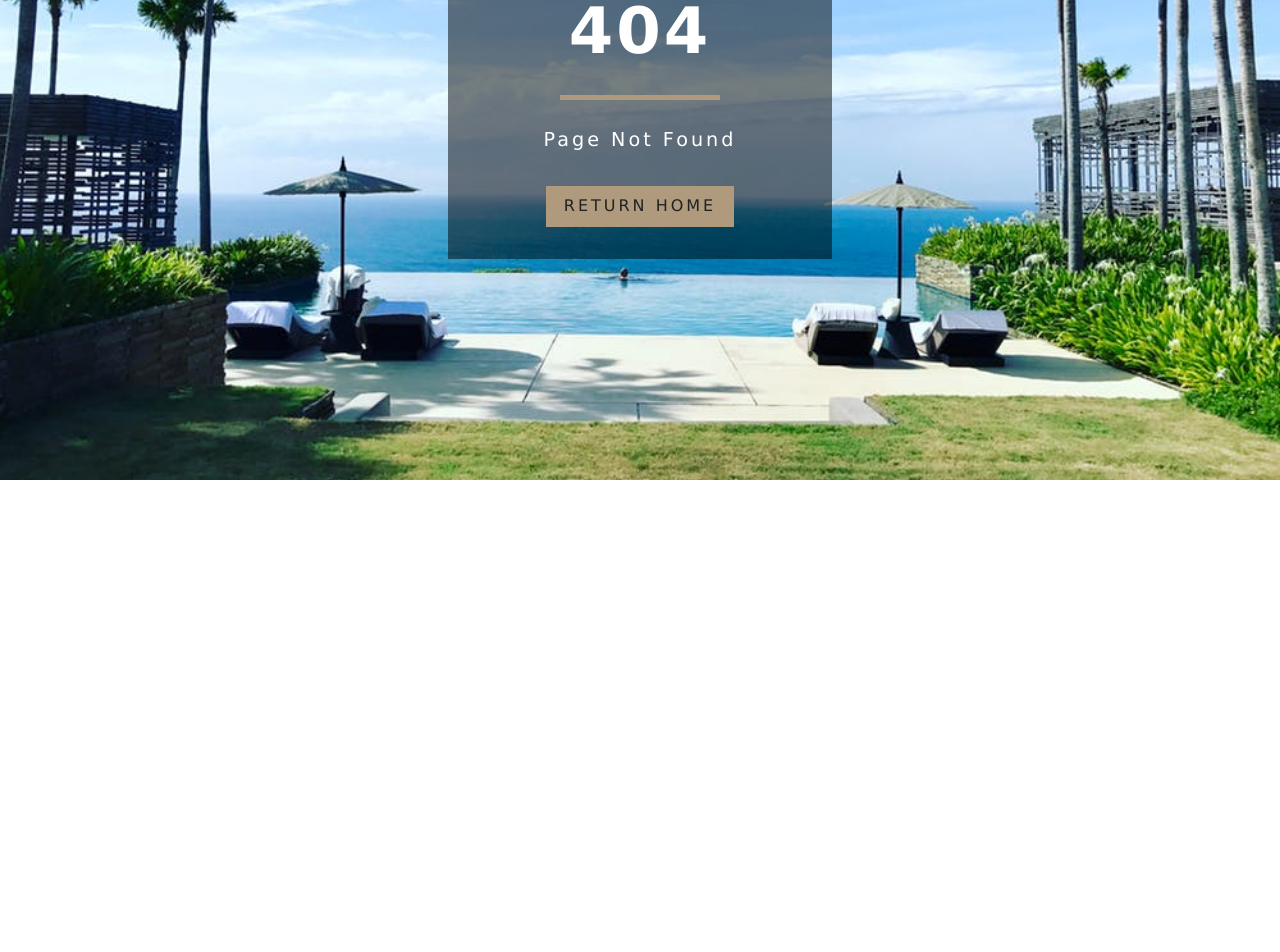
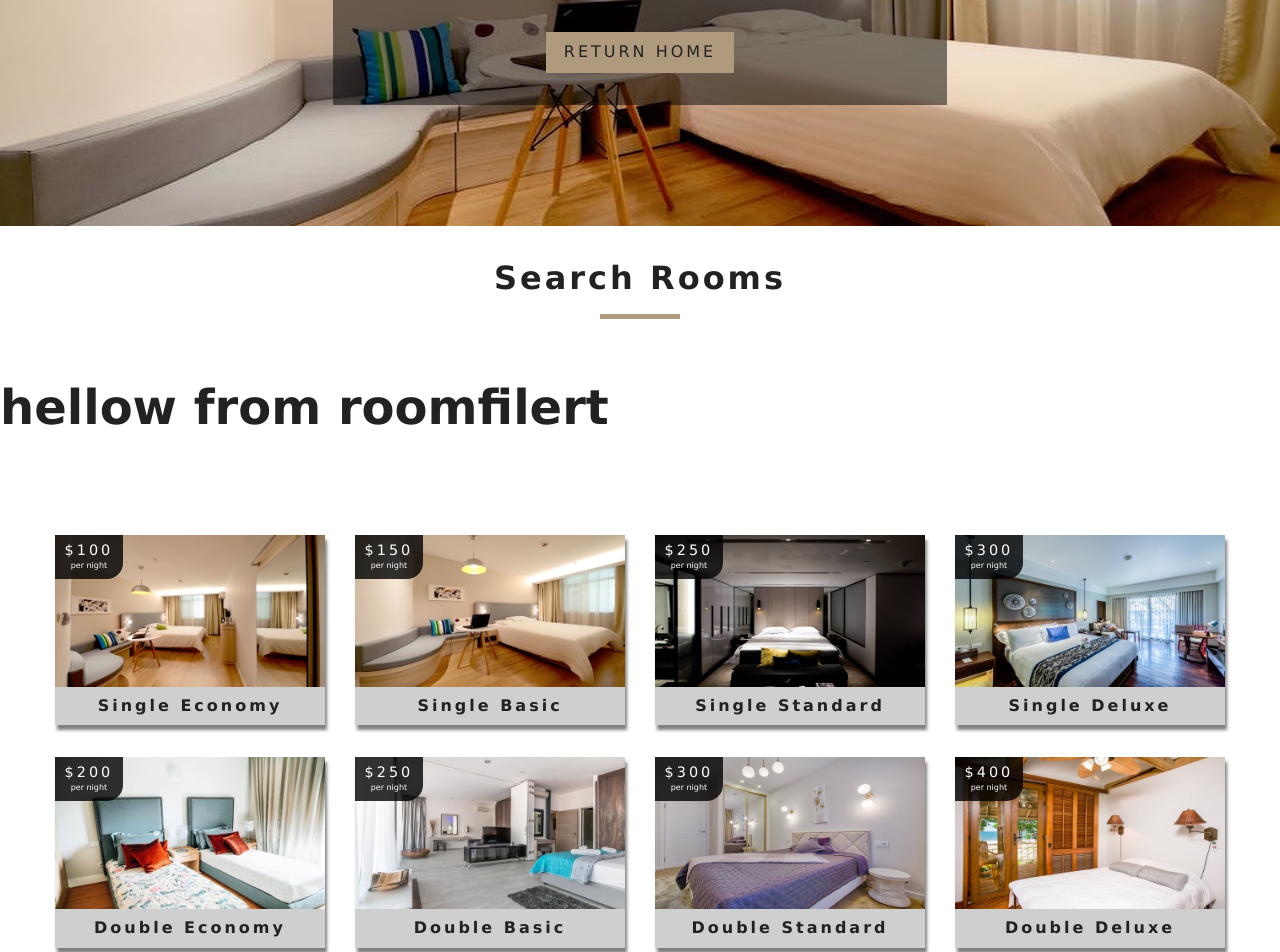
Before and after one commit to ziaul888/resort-project, a React (Create React App) app: page /rooms in a window 1280 px wide. Before the commit this address had no page. Shown: the part 320-1272 px from the top of the page. Before the commit the page ends 800 px from the top, so only its background shows below. Built offline with nearby package versions, Linux system fonts and the light colour scheme.

Commit message:
roomcomponent and roomlist component

```diff
--- a/src/App.js
+++ b/src/App.js
@@ -2,7 +2,7 @@
 import React from "react"
 import './App.css';
 import Home from "./pages/Home"
-import Room from "./pages/Room"
+import Rooms from "./pages/Rooms"
 import SingleRoom from "./pages/SingleRoom"
 import NotFound from "./pages/NotFound"
 import {Route, Switch} from  'react-router-dom'
@@ -14,7 +14,7 @@ function App() {
     <NavBar/>
     <Switch>
     <Route exact path="/" component={Home}/>
-    <Route exact path="/room/" component={Room}/>
+    <Route exact path="/rooms/" component={Rooms}/>
     <Route exact path="/rooms/:slug" component={SingleRoom}/>
     <Route component={NotFound}/>
     </Switch>
--- a/src/Context.jsx
+++ b/src/Context.jsx
@@ -20,7 +20,7 @@
          let featuredRooms= rooms.filter(room=> room.featured === true);
          this.setState({
          rooms,featuredRooms,sortedRooms:rooms,
-         loading:false
+        loading:false
         })
      }
      formatData(items){
@@ -49,4 +49,12 @@
 
  const RoomConsumer = RoomContext.Consumer;
 
+ export function withRoomConsumer(Component){
+     return function ConsuerWrapper (props){
+        return <RoomConsumer>
+            {value=><Component {...props} context={value}/>}
+        </RoomConsumer>
+     }
+ }
+
  export  {RoomProvider, RoomConsumer, RoomContext} ;
--- a/src/component/NavBar.jsx
+++ b/src/component/NavBar.jsx
@@ -32,7 +32,7 @@ export default class NavBar extends Component {
                           <Link to="/">Home</Link>
                       </li>
                       <li>
-                          <Link to="/room">Rooms</Link>
+                          <Link to="/rooms">Rooms</Link>
                       </li>
                   </ul>
               </div>
--- a/src/component/Room.jsx
+++ b/src/component/Room.jsx
@@ -1,6 +1,7 @@
 import React from 'react'
 import PropTypes from 'prop-types'
 import {Link} from 'react-router-dom'
+
 
 export default function Room({room}) {
     //console.log(room);
--- /dev/null
+++ b/src/component/RoomContainer.jsx
@@ -0,0 +1,41 @@
+import React from 'react'
+import RoomList from './RoomList'
+import RoomFilter from './RoomFilter'
+//import {RoomConsumer} from '../Context'
+import {withRoomConsumer} from '../Context'
+import Loading from './Loading'
+
+// higher order component
+function RoomContainer ({context}){
+    const {loading, sortedRooms,rooms}= context
+    if (loading){
+         return<Loading/>
+      }
+      return(<div>
+
+          <RoomFilter rooms={rooms}/>
+          <RoomList rooms={sortedRooms}/>
+
+      </div>)
+}
+
+export default withRoomConsumer(RoomContainer)
+
+// contextapi
+//export default function RoomContainer() {
+   // return (
+       // <RoomConsumer>
+            //{value=>{
+               // const {loading, sortedRooms,rooms}= value
+               // if (loading){
+                  //  return<Loading/>
+               // }
+                //return(<div>
+                //    <h1>h f rc</h1>
+                //    <RoomList rooms={sortedRooms}/>
+                //    <RoomFilter rooms={rooms}/>
+                //</div>)
+           // }}
+        //</RoomConsumer>
+    //)
+//}
--- /dev/null
+++ b/src/component/RoomFilter.jsx
@@ -0,0 +1,9 @@
+import React from 'react'
+
+export default function RoomFilter() {
+    return (
+        <div>
+            <h1>hellow from roomfilert</h1>
+        </div>
+    )
+}
--- /dev/null
+++ b/src/component/RoomList.jsx
@@ -0,0 +1,22 @@
+import React from 'react'
+import Room from './Room'
+
+export default function RoomList({rooms}) {
+    if (rooms.length === 0){
+        return(
+            <div className="empty-search">
+                <h3> unfortunately no rooms matched your search parameters</h3>
+            </div>
+        )
+    }
+    return (
+    <section className="roomslist">
+        <div className="roomslist-center">
+        {rooms.map(item => {
+          return <Room key={item.id} room={item} />;
+        })}
+        </div>
+    </section>
+
+    )
+}
--- a/src/pages/Home.jsx
+++ b/src/pages/Home.jsx
@@ -10,7 +10,7 @@ import Services from '../component/Services'
         <>
      <Hero hero="defaultHero">
          <Banner title="Luxurious Rooms" subtitle="Deluxe Rooms Starting At $299">
-             <Link to="/room" className="btn-primary">Rooms</Link>
+             <Link to="/rooms" className="btn-primary">Rooms</Link>
          </Banner>
      </Hero>
      <Services/>
--- a/src/pages/Room.jsx
+++ b/src/pages/Rooms.jsx
@@ -2,14 +2,20 @@ import React from 'react'
 import Hero from "../component/Hero"
 import Banner from '../component/Banner'
 import {Link} from "react-router-dom"
+import RoomContainer  from '../component/RoomContainer'
+import  Title from '../component/Title'
 
-export const Room = () => {
+export const Rooms = () => {
     return (
+        <>
         <Hero hero ="roomsHero">
             <Banner title="Our rooms">
              <Link to="/" className="btn-primary">Return home</Link>
          </Banner>
         </Hero>
+        <Title title="search rooms"/>
+        <RoomContainer/>
+        </>
     )
 }
-export default Room
+export default Rooms
--- a/src/pages/SingleRoom.jsx
+++ b/src/pages/SingleRoom.jsx
@@ -28,7 +28,7 @@ import StyledHero from '../component/StyledHero'
       return (
         <div className="error">
           <h3>no such room could be found...</h3>
-          <Link to="/room " className="btn-primary">
+          <Link to="/rooms " className="btn-primary">
             back to rooms
           </Link>
         </div>
@@ -51,7 +51,7 @@ import StyledHero from '../component/StyledHero'
           <>
            <StyledHero img={mainImg}>
                <Banner title={`${name} room`}>
-                   <Link to="/room" className="btn-primary">
+                   <Link to="/rooms" className="btn-primary">
                        back to rooms
                    </Link>
                </Banner>
```
